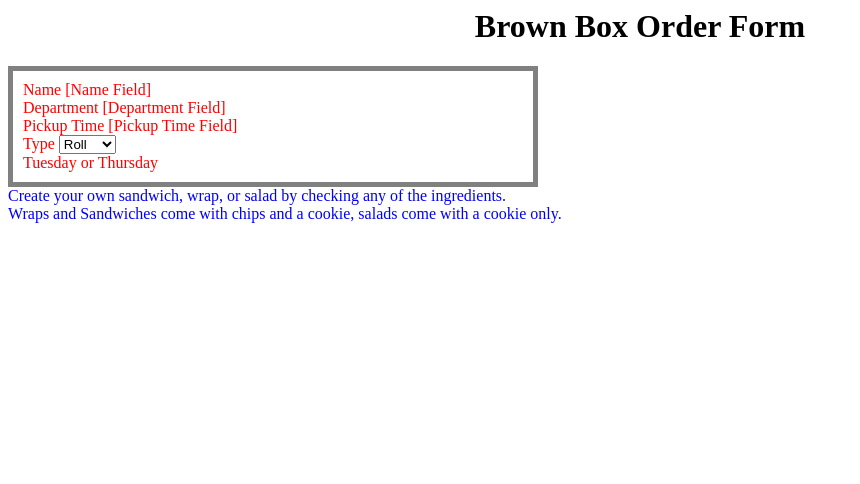
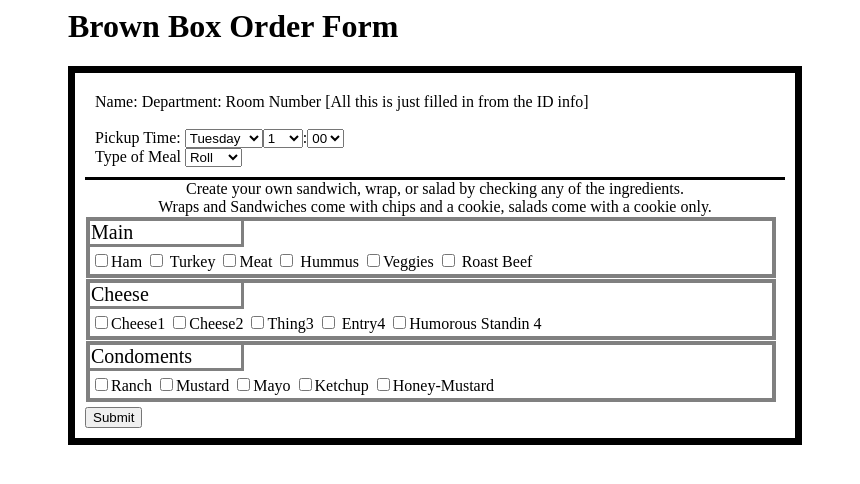
Before and after one commit to pgulley/BrownBoxApp, a Python web app: template templates/order.html in a window 1280 px wide. Shown: the top 484 px of the page, without its empty margins (0-860 px from the left). Run offline with Jinja, Linux system fonts and the light colour scheme; the template is opened without the code that fills it, so the values that code supplies are empty.

Commit message:
Updated order form template

```diff
--- a/templates/order.html
+++ b/templates/order.html
@@ -6,19 +6,45 @@
 <body>
 <div> <h1> Brown Box Order Form </h1> </div>
 
+<div class = "OrderForm">
+<div class= "FormHead">
+Name: Department: Room Number [All this is just filled in from the ID info] </br> </br>
+Pickup Time: <select> <option>Tuesday</option><option>Thursday</option></select><select><option>1</option><option>2</option><option>etc</option> </select>:<select><option>00</option><option>15</option><option>30</option><option>45</option></select> </br>
+Type of Meal <select> <option>Roll</option> <option> Wrap </option> <option>Salad <option></select> </br>
 
-<div class= "BasicData">
-
-Name [Name Field] </br>
-Department [Department Field] </br>
-Pickup Time [Pickup Time Field] </br>
-Type <select> <option>Roll</option> <option> Wrap </option> <option>Salad <option></select> </br>
-
-Tuesday or Thursday </br>
 </div>
 <div class= "Info">
 Create your own sandwich, wrap, or salad by checking any of the ingredients. </br>
 Wraps and Sandwiches come with chips and a cookie, salads come with a cookie only.
 </div>
+<div class="Category">
+<div class="CategoryName"> Main </div>
+<input class="Choice"type="checkbox">Ham</input>
+<input class="Choice"type="checkbox"> Turkey</input>
+<input class="Choice"type="checkbox">Meat</input>
+<input class="Choice"type="checkbox"> Hummus</input>
+<input class="Choice"type="checkbox">Veggies</input>
+<input class="Choice"type="checkbox"> Roast Beef</input>
+</div>
+<div class="Category">
+<div class="CategoryName"> Cheese </div>
+<input class= "Choice" type="checkbox">Cheese1</input>
+<input class= "Choice" type="checkbox">Cheese2</input>
+<input class="Choice"type="checkbox">Thing3</input>
+<input class="Choice"type="checkbox"> Entry4</input>
+<input class="Choice"type="checkbox">Humorous Standin 4</input>
+</div>
+<div class="Category">
+<div class="CategoryName"> Condoments </div>
+<input class= "Choice" type="checkbox">Ranch</input>
+<input class= "Choice" type="checkbox">Mustard</input>
+<input class="Choice"type="checkbox">Mayo</input>
+<input class="Choice"type="checkbox">Ketchup</input>
+<input class="Choice"type="checkbox">Honey-Mustard</input>
+</div>
+<div class="FormFoot">
+<input type="submit" value="Submit" />
+</div>
+</div>
 </body>
 </html5>
--- a/templates/style.css
+++ b/templates/style.css
@@ -1,19 +1,45 @@
 /* Colors are just reference for div separation*/
 h1{
-text-align:center;
-
-
+margin-left:60px;
 }
-
-div.BasicData{
-color:red;
-width:500px;
+div.OrderForm{
+width:700px;
 padding:10px;
-border:5px solid gray;
+border:7px solid black;
+margin-left:60px;
+}
+div.FormHead{
+width:680px;
+padding:10px;
+border-bottom:3px solid black;
 margin:0px;
 }
-
 div.Info{
-color:blue;
-
+text-align:center;
 }
+div.Category{
+width:680px;
+padding:1px;
+padding-bottom:3px;
+margin:1px;
+border:4px solid gray;
+}
+div.CategoryName{
+position:relative;
+font-size:20px;
+padding-left:2px;
+color:black;
+top:-4px;
+left:-5px;
+border:3px solid gray;
+width:150px; /*Preferably this would shrink to the minimum length needed for the text, but im not sure how to define that */
+}
+input.Choice{
+list-style-position:inside;
+display:inline;
+}
+div.FormFoot{
+width:680px;
+padding 10px;
+margin-top:5px;
+}
```
